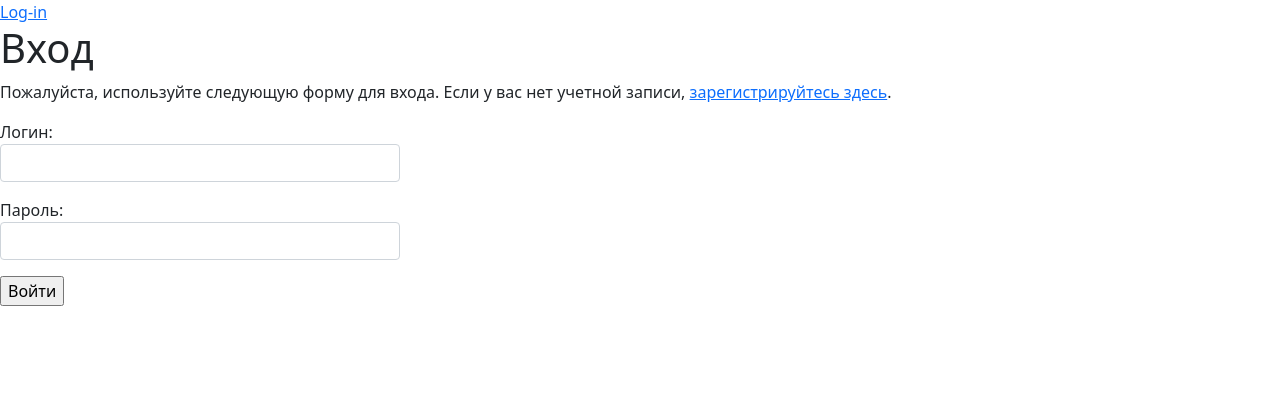
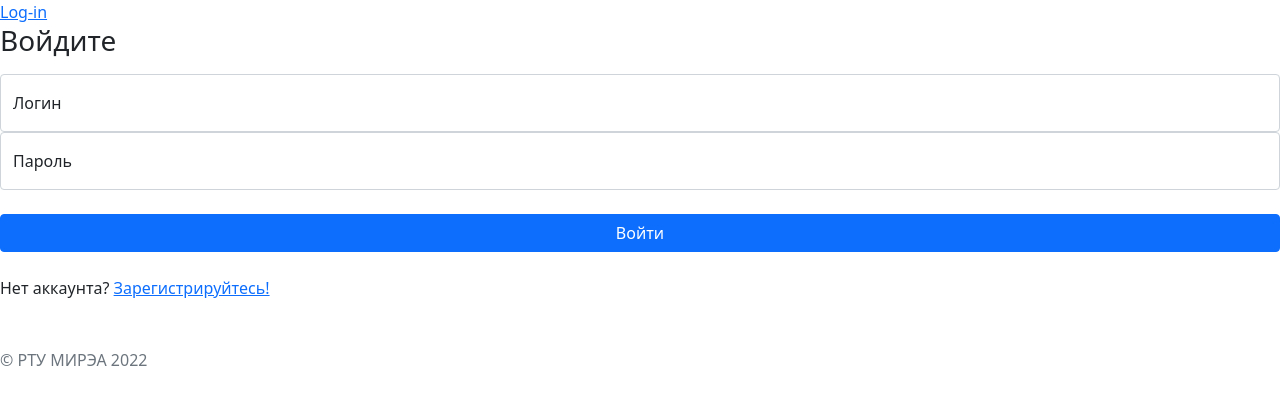
Before and after one commit to Frit027/web-resume-parser, a Django app: page /account/login/ in a window 1280 px wide. Shown: the top 405 px of the page. Run offline with Django 4.2, Linux system fonts and the light colour scheme; parts of the project's set-up code (start-up, migrations or seed data) failed here and were passed over.

Commit message:
customize login form

```diff
--- a/account/forms.py
+++ b/account/forms.py
@@ -1,5 +1,5 @@
 from django import forms
-from django.contrib.auth.forms import AuthenticationForm, PasswordChangeForm
+from django.contrib.auth.forms import AuthenticationForm, PasswordChangeForm, UsernameField
 from django.contrib.auth.models import User
 
 
@@ -21,16 +21,13 @@ class UserRegistrationForm(forms.ModelForm):
 
 
 class CustomLoginForm(AuthenticationForm):
-    username = forms.CharField(label='Логин')
+    username = UsernameField(widget=forms.TextInput(
+        attrs={'class': 'form-control', 'id': 'login', 'placeholder': 'Логин'}))
+    password = forms.CharField(widget=forms.PasswordInput(
+        attrs={'class': 'form-control', 'id': 'password', 'placeholder': 'Пароль'}))
 
     def __init__(self, *args, **kwargs):
-        super().__init__(*args, **kwargs)
-        self.fields['username'].widget.attrs.update(
-            {'class': 'form-control'}
-        )
-        self.fields['password'].widget.attrs.update(
-            {'class': 'form-control'}
-        )
+        super(CustomLoginForm, self).__init__(*args, **kwargs)
 
 
 class PasswordChangingForm(PasswordChangeForm):
--- a/account/templates/registration/login.html
+++ b/account/templates/registration/login.html
@@ -1,23 +1,40 @@
 {% extends 'base.html' %}
 
-{% block title %}Log-in{% endblock %}
+{% load static %}
+
+{% block title %}Вход{% endblock %}
+
+{% block stylesheet %}
+  {# my styles #}
+  <link rel="stylesheet" href="{% static 'css/login.css' %}">
+{% endblock %}
 
 {% block content %}
-  <h1>Вход</h1>
-  {% if form.errors %}
-    <p>Ваше имя пользователя и пароль не совпадают. Пожалуйста, попробуйте еще раз.</p>
-  {% else %}
-    <p>
-      Пожалуйста, используйте следующую форму для входа. Если у вас нет учетной записи,
-      <a href="{% url "register" %}">зарегистрируйтесь здесь</a>.
-    </p>
-  {% endif %}
-  <div class="login-form">
-    <form action="{% url 'login' %}" method="post" style="width: 400px;">
-      {{ form.as_p }}
-      {% csrf_token %}
-      <input type="hidden" name="next" value="{{ next }}"/>
-      <p><input type="submit" value="Войти"></p>
-    </form>
-  </div>
+  <form action="{% url 'login' %}" method="post">
+    <h1 class="h3 mb-3 fw-normal">Войдите</h1>
+
+    <div class="form-floating">
+      {{ form.username }}
+      <label for="{{ form.username.id_for_label }}">Логин</label>
+    </div>
+
+    <div class="form-floating mb-4">
+      {{ form.password }}
+      <label for="{{ form.password.id_for_label }}">Пароль</label>
+    </div>
+
+    {% csrf_token %}
+    <input type="hidden" name="next" value="{{ next }}"/>
+    <button class="w-100 btn btn-primary" type="submit">Войти</button>
+
+    <div class="mt-4">
+      Нет аккаунта? <a href="{% url "register" %}">Зарегистрируйтесь!</a>
+    </div>
+
+    {% if form.errors %}
+      <div class="mt-5 error">Ваш логин и пароль не совпадают.<br>Пожалуйста, попробуйте еще раз.</div>
+    {% endif %}
+
+    <p class="mt-5 mb-3 text-muted">© РТУ МИРЭА 2022</p>
+  </form>
 {% endblock %}
```
